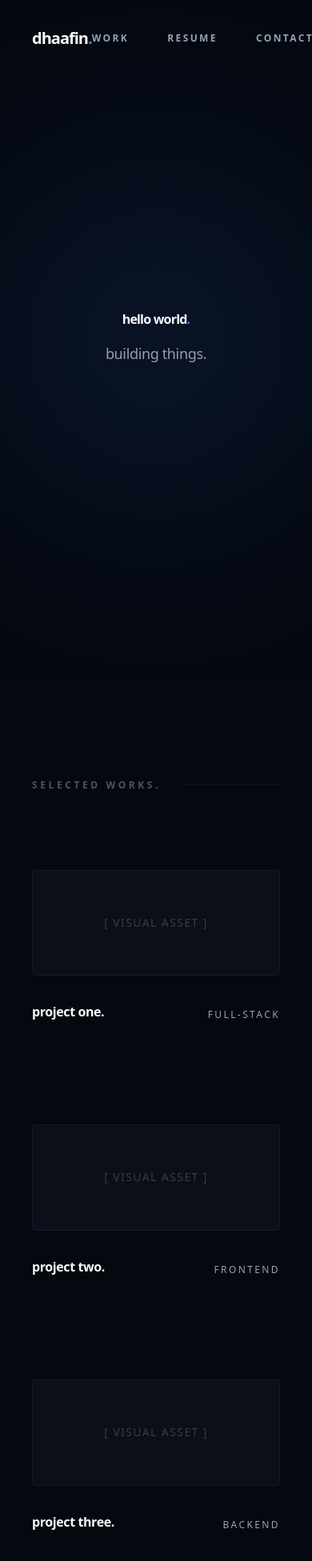
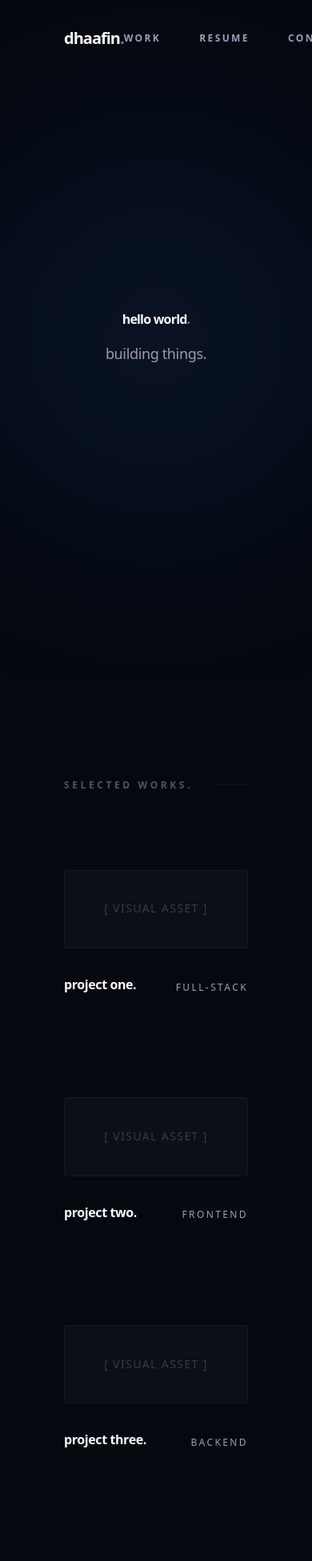
Before and after one commit to Dhaafin/portfolio, a Next.js app: page / in a window 390 px wide. Shown: the top 1952 px of the page at 80% size. Built offline with nearby package versions, Linux system fonts and the light colour scheme.

Commit message:
style: increase horizontal padding for a more centered luxury layout

```diff
--- a/src/components/organism/landing-page/Projects.jsx
+++ b/src/components/organism/landing-page/Projects.jsx
@@ -9,8 +9,8 @@ const projects = [
 
 const Projects = () => {
   return (
-    <section className="py-32 px-10">
-      <div className="max-w-[1400px] mx-auto">
+    <section className="py-32 px-20 md:px-32">
+      <div className="max-w-[1100px] mx-auto">
         <div className="flex items-center gap-6 mb-24">
           <Text className="text-xs tracking-[0.3em] uppercase font-bold text-muted/50">
             selected works.
--- a/src/components/organism/molecules/Navbar.jsx
+++ b/src/components/organism/molecules/Navbar.jsx
@@ -3,7 +3,7 @@ import Text from '@/components/atoms/Text';
 
 export default function Navbar() {
   return (
-    <nav className="fixed top-0 left-0 right-0 z-50 flex justify-between items-center px-10 py-8">
+    <nav className="fixed top-0 left-0 right-0 z-50 flex justify-between items-center px-20 md:px-32 py-8">
       <Link href="/" className="group">
         <Text className="text-xl font-black lowercase tracking-tighter">
           dhaafin<span className="text-accent">.</span>
```
